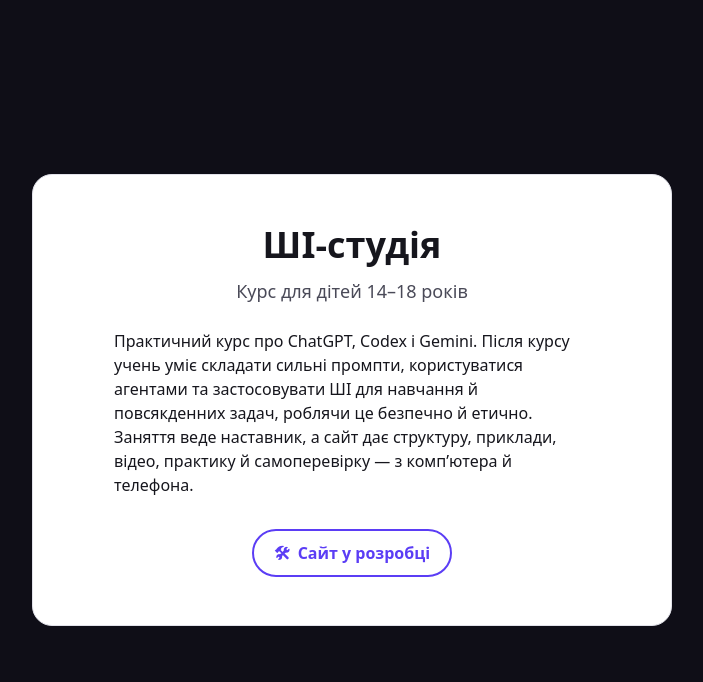
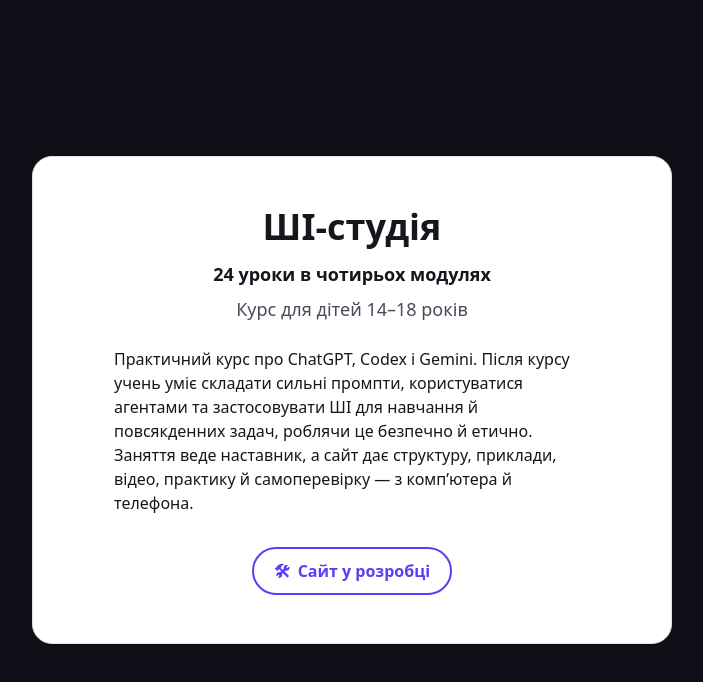
Before and after one commit to RomSnC/kurs-web-AI-I, a plain HTML site: page index.html in a window 1280 px wide. Shown: the whole page, without its empty margins (288-991 px from the left). Drawn offline with Linux system fonts and the light colour scheme.

Commit message:
Додати рядок про кількість уроків під назвою курсу
На головній сторінці під заголовком «ШІ-студія» з'явився рядок
«24 уроки в чотирьох модулях» з окремим стилем .lessons.

Co-Authored-By: Claude Opus 5.5 <noreply@anthropic.com>

```diff
--- a/index.html
+++ b/index.html
@@ -53,6 +53,11 @@
       overflow-wrap: break-word;
       hyphens: auto;
     }
+    .lessons {
+      margin: 0 0 8px;
+      font-size: 1.125rem;
+      font-weight: 600;
+    }
     .subtitle {
       margin: 0 0 24px;
       font-size: 1.125rem;
@@ -79,6 +84,7 @@
 <body>
   <main>
     <h1>ШІ-студія</h1>
+    <p class="lessons">24 уроки в чотирьох модулях</p>
     <p class="subtitle">Курс для дітей 14–18 років</p>
     <p class="description">Практичний курс про ChatGPT, Codex і Gemini. Після курсу учень уміє складати сильні промпти, користуватися агентами та застосовувати ШІ для навчання й повсякденних задач, роблячи це безпечно й етично. Заняття веде наставник, а сайт дає структуру, приклади, відео, практику й самоперевірку — з комп’ютера й телефона.</p>
     <p class="status"><span aria-hidden="true">🛠</span> Сайт у розробці</p>
```
